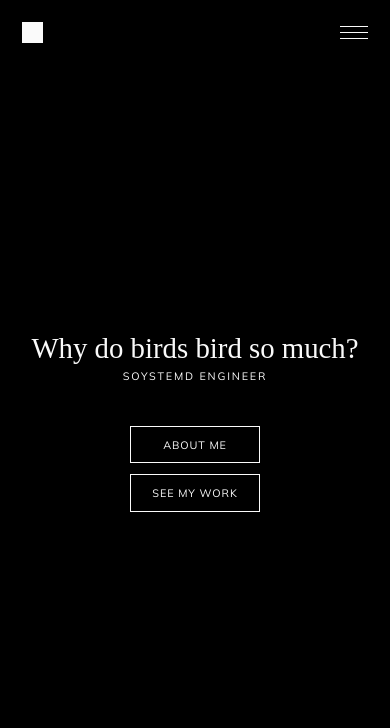
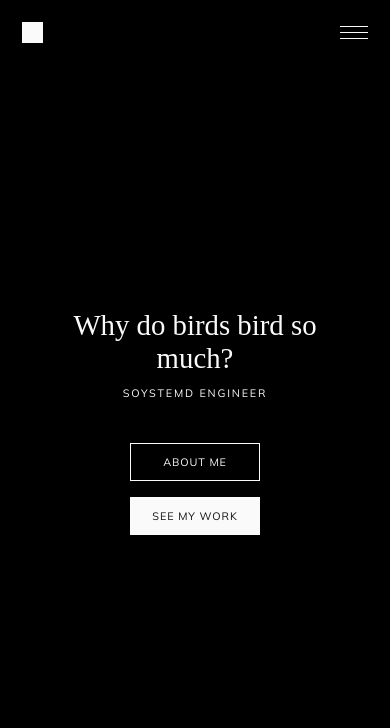
Before and after one commit to gxllium/portfolio, a website: page index.html in a window 390 px wide. Shown: the top 728 px of the page. Drawn offline with Linux system fonts and the light colour scheme; a web font is replaced by a local one.

Commit message:
Responsive Header Content

```diff
--- a/index.html
+++ b/index.html
@@ -39,7 +39,7 @@
             <h4 class="header-subtitle">Soystemd Engineer</h4>
             <div class="header-ctas">
                 <a class="header-cta" href="#">About me</a>
-                <a class="header-cta" href="#">See my work</a>
+                <a class="header-cta primary" href="#">See my work</a>
             </div>
             <div class="header-socials">
                 <div class="social-icon fade">
--- a/style/main.css
+++ b/style/main.css
@@ -10,7 +10,7 @@ body {
     flex-direction: column;
     justify-content: center;
     align-items: center;
-    padding: 2.4rem;
+    padding: 0 7.2rem;
     height: 100vh;
     min-height: 54rem;
     background-color: #000000;
@@ -18,7 +18,7 @@ body {
 }
 
 .page-header .header-title {
-    margin-bottom: .4rem;
+    margin-bottom: 1.2rem;
     font-size: 3.2rem;
     font-family: 'Kaisei Opti Regular', serif;
 }
@@ -54,7 +54,7 @@ body {
 }
 
 .page-header .header-ctas .header-cta:not(:last-child) {
-    margin-bottom: 1.2rem;
+    margin-bottom: 1.8rem;
 }
 
 @media (min-width: 600px) {
@@ -67,6 +67,11 @@ body {
 .page-header .header-ctas .header-cta:hover {
     outline: .1rem solid #fafafa;
     outline-offset: .2rem;
+}
+
+.page-header .header-ctas .header-cta.primary {
+    background-color: #fafafa;
+    color: #121212;
 }
 
 .page-header .header-socials {
```
